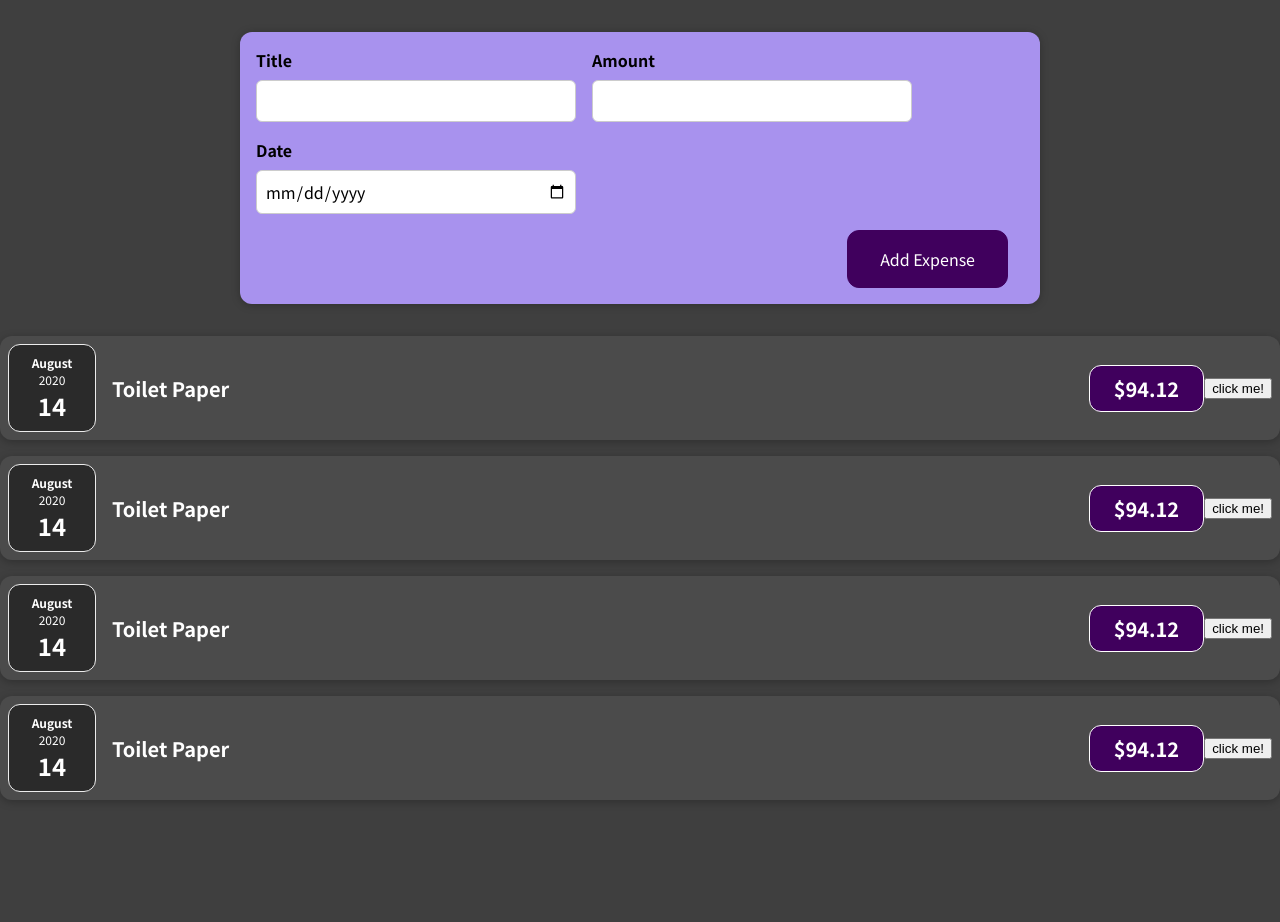
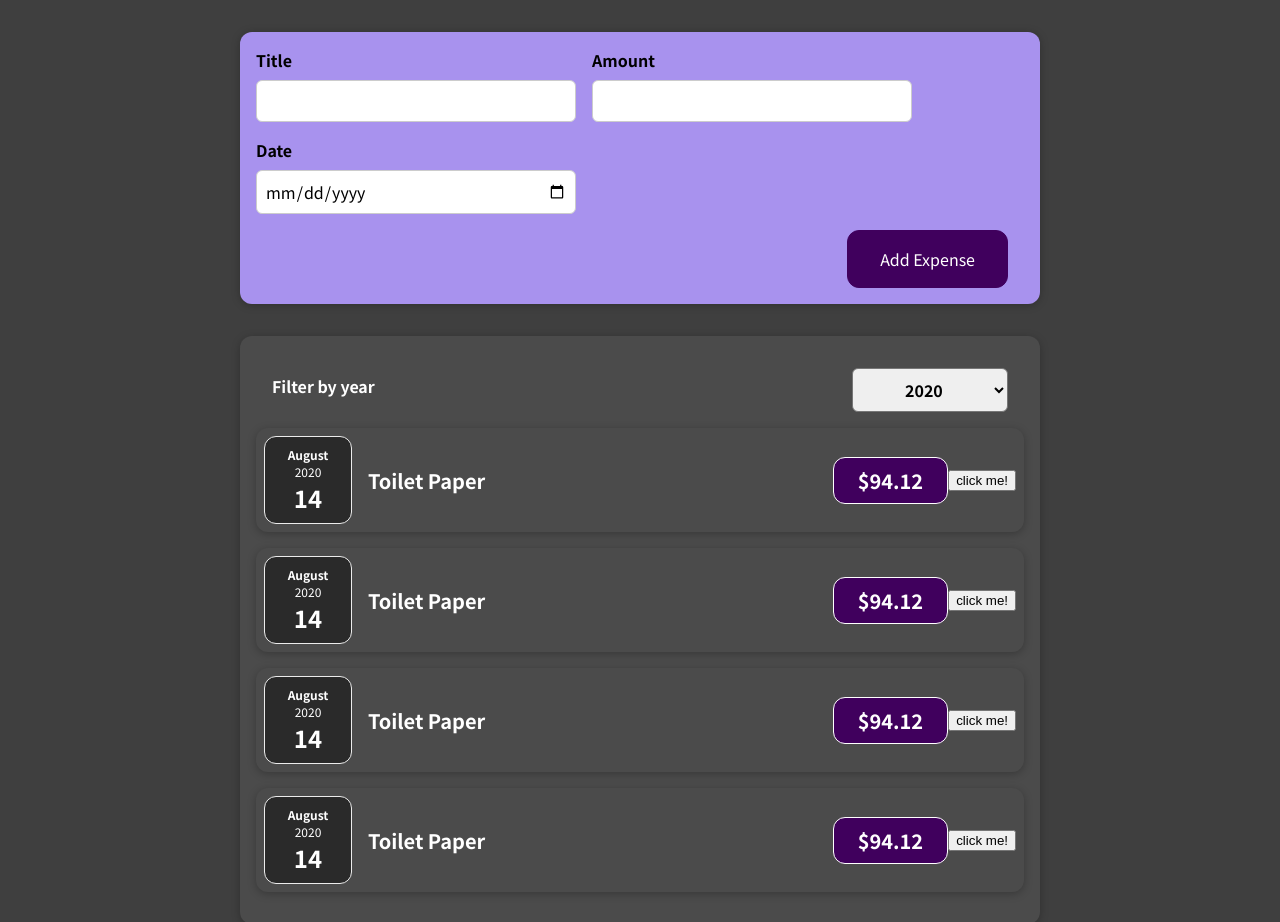
Before and after one commit to dineshroyal04/react, a React (Create React App) app: page / in a window 1280 px wide. Shown: the top 922 px of the page. Before the commit the page ends 816 px from the top, so only its background shows below. Built offline with nearby package versions, Linux system fonts and the light colour scheme.

Commit message:
82-assignment

```diff
--- /dev/null
+++ b/src/components/Expense/ExpenseFilter.css
@@ -0,0 +1,24 @@
+.expenses-filter {
+  color: white;
+  padding: 0 1rem;
+}
+
+.expenses-filter__control {
+  display: flex;
+  width: 100%;
+  align-items: center;
+  justify-content: space-between;
+  margin: 1rem 0;
+}
+
+.expenses-filter label {
+  font-weight: bold;
+  margin-bottom: 0.5rem;
+}
+
+.expenses-filter select {
+  font: inherit;
+  padding: 0.5rem 3rem;
+  font-weight: bold;
+  border-radius: 6px;
+}
--- /dev/null
+++ b/src/components/Expense/ExpenseFilter.js
@@ -0,0 +1,26 @@
+
+import React from 'react';
+
+import './ExpenseFilter.css';
+
+const ExpensesFilter = (props) => {
+  const dropdownChangeHandler = (event) => {
+    props.onChangeFilter(event.target.value);
+  };
+
+  return (
+    <div className='expenses-filter'>
+      <div className='expenses-filter__control'>
+        <label>Filter by year</label>
+        <select value={props.selected} onChange={dropdownChangeHandler}>
+          <option value='2022'>2022</option>
+          <option value='2021'>2021</option>
+          <option value='2020'>2020</option>
+          <option value='2019'>2019</option>
+        </select>
+      </div>
+    </div>
+  );
+};
+
+export default ExpensesFilter;
--- a/src/components/Expense/Expenses.js
+++ b/src/components/Expense/Expenses.js
@@ -1,8 +1,18 @@
+import {useState} from 'react';
 import ExpenseItem from "./ExpenseItem";
+import Cord from '../UI/Cord';
+import './Expenses.css'
+import ExpenseFilter from "./ExpenseFilter";
 function Expenses(props) {
+  const [filteredYear,setFilteredYear]=useState('2020');
+  const FilterChangeHandler = selectedyear =>{
+    setFilteredYear(selectedyear);
+
+  }
 
   return (
-    <div>
+    <Cord className="expenses">
+      <ExpenseFilter selected={filteredYear} onChangeFilter={FilterChangeHandler} />
       <ExpenseItem
         title={props.items[0].title}
         amount={props.items[0].amount}
@@ -23,7 +33,7 @@
         amount={props.items[0].amount}
         date={props.items[0].date}
       ></ExpenseItem>
-    </div>
+    </Cord>
   );
 }
 export default Expenses;
```
Also changed, not shown: src/components/NewExpense/ExpenseForm.js (+11 -11 lines).
